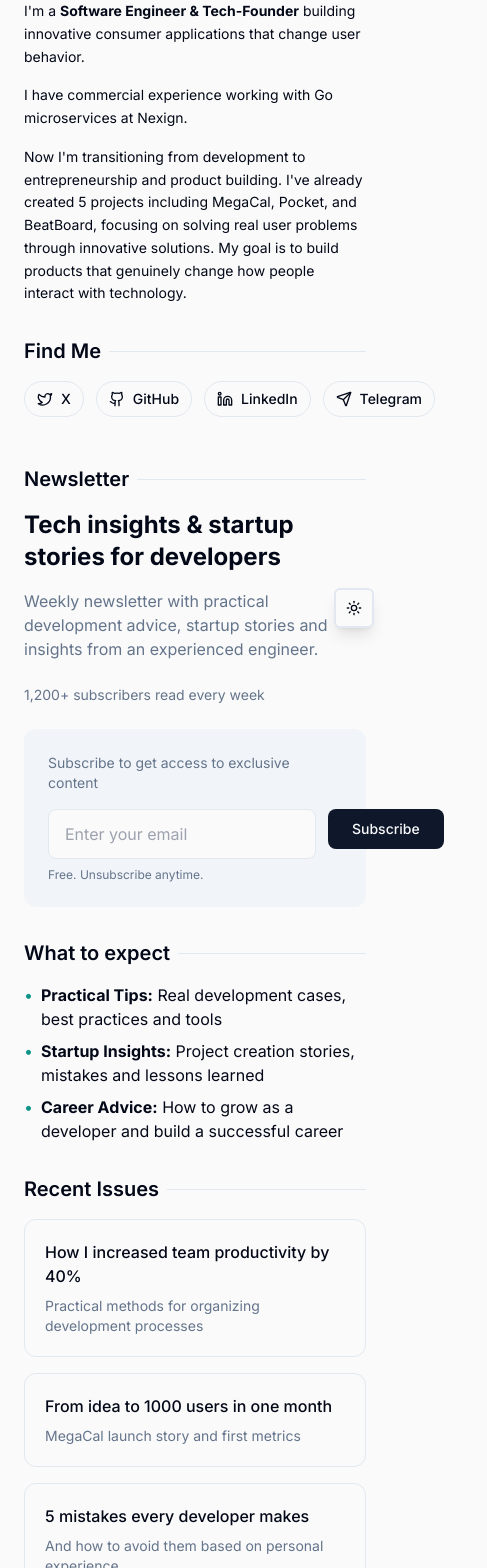
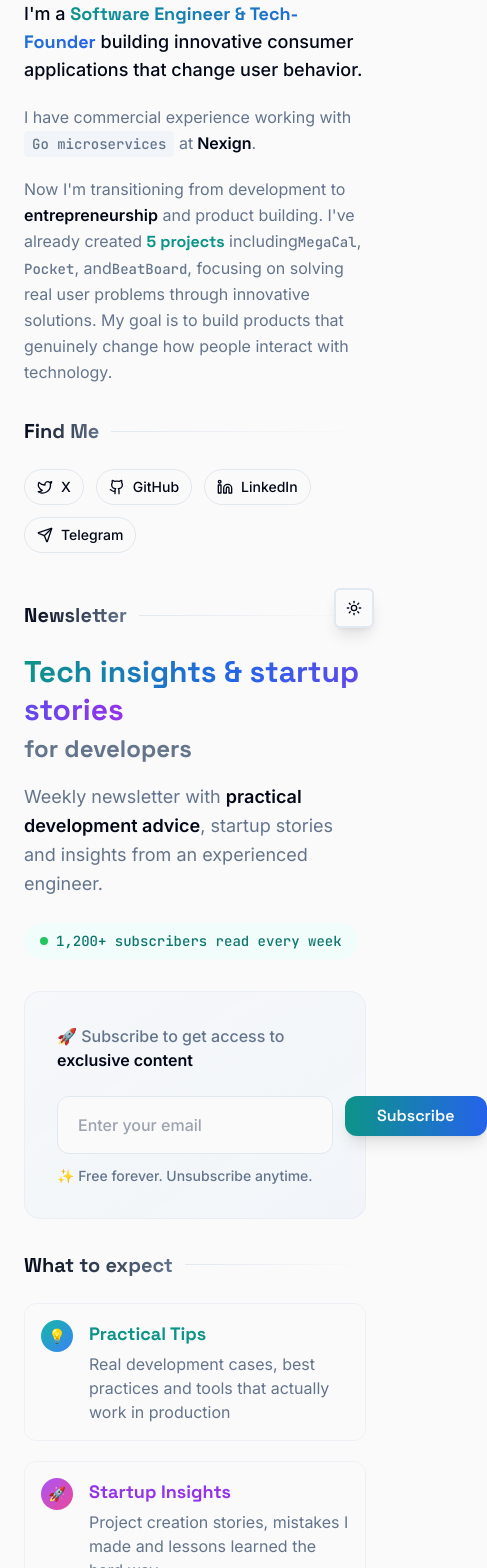
Before and after one commit to greenblat17/resume-, a Next.js app: page /newsletter in a window 390 px wide. Shown: the part 200-1768 px from the top of the page, 487 px wide, since content can reach past the window. Built offline with nearby package versions, Linux system fonts and the light colour scheme.

Commit message:
Enhance typography and styling across newsletter components; update font families in Tailwind config, improve header and expectation sections with gradients and responsive design, and refine recent issues section for better visual hierarchy and user engagement.

```diff
--- a/app/layout.tsx
+++ b/app/layout.tsx
@@ -1,11 +1,24 @@
 import type React from "react";
 import type { Metadata } from "next";
-import { Inter } from "next/font/google";
+import { Inter, Space_Grotesk, JetBrains_Mono } from "next/font/google";
 import "./globals.css";
 import { ThemeProvider } from "@/components/theme-provider";
 import { ThemeToggle } from "@/components/theme-toggle";
 
-const inter = Inter({ subsets: ["latin"] });
+const inter = Inter({
+  subsets: ["latin"],
+  variable: "--font-inter",
+});
+
+const spaceGrotesk = Space_Grotesk({
+  subsets: ["latin"],
+  variable: "--font-space-grotesk",
+});
+
+const jetbrainsMono = JetBrains_Mono({
+  subsets: ["latin"],
+  variable: "--font-jetbrains-mono",
+});
 
 export const metadata: Metadata = {
   title: "Alexander Zhuravlev | Software Engineer & Tech-Founder",
@@ -24,7 +37,9 @@ export default function RootLayout({
       <head>
         <link rel="icon" href="/ava2.jpg" />
       </head>
-      <body className={inter.className}>
+      <body
+        className={`${inter.variable} ${spaceGrotesk.variable} ${jetbrainsMono.variable} font-sans`}
+      >
         <ThemeProvider
           attribute="class"
           defaultTheme="system"
--- a/components/newsletter/NewsletterExpectationsSection.tsx
+++ b/components/newsletter/NewsletterExpectationsSection.tsx
@@ -1,32 +1,55 @@
 export function NewsletterExpectationsSection() {
   return (
     <div>
-      <div className="flex items-center gap-2 mb-4">
-        <h3 className="text-xl font-semibold">What to expect</h3>
-        <div className="h-px bg-border flex-grow"></div>
+      <div className="flex items-center gap-3 mb-6">
+        <h3 className="text-xl font-heading font-bold bg-gradient-to-r from-foreground to-muted-foreground bg-clip-text text-transparent">
+          What to expect
+        </h3>
+        <div className="h-px bg-gradient-to-r from-border to-transparent flex-grow"></div>
       </div>
 
-      <ul className="space-y-2 mb-8">
-        <li className="flex items-start">
-          <span className="mr-2 text-teal-600">•</span>
-          <span>
-            <strong>Practical Tips:</strong> Real development cases, best
-            practices and tools
-          </span>
+      <ul className="space-y-5 mb-8">
+        <li className="flex items-start gap-4 p-4 rounded-xl border border-border/50 hover:border-teal-200 dark:hover:border-teal-800 transition-all duration-200 hover:shadow-sm">
+          <div className="flex-shrink-0 w-8 h-8 bg-gradient-to-br from-teal-500 to-blue-500 rounded-full flex items-center justify-center text-white font-bold text-sm">
+            💡
+          </div>
+          <div>
+            <span className="font-heading font-bold text-teal-600 text-lg">
+              Practical Tips
+            </span>
+            <p className="text-muted-foreground mt-1">
+              Real development cases, best practices and tools that actually
+              work in production
+            </p>
+          </div>
         </li>
-        <li className="flex items-start">
-          <span className="mr-2 text-teal-600">•</span>
-          <span>
-            <strong>Startup Insights:</strong> Project creation stories,
-            mistakes and lessons learned
-          </span>
+        <li className="flex items-start gap-4 p-4 rounded-xl border border-border/50 hover:border-teal-200 dark:hover:border-teal-800 transition-all duration-200 hover:shadow-sm">
+          <div className="flex-shrink-0 w-8 h-8 bg-gradient-to-br from-purple-500 to-pink-500 rounded-full flex items-center justify-center text-white font-bold text-sm">
+            🚀
+          </div>
+          <div>
+            <span className="font-heading font-bold text-purple-600 text-lg">
+              Startup Insights
+            </span>
+            <p className="text-muted-foreground mt-1">
+              Project creation stories, mistakes I made and lessons learned the
+              hard way
+            </p>
+          </div>
         </li>
-        <li className="flex items-start">
-          <span className="mr-2 text-teal-600">•</span>
-          <span>
-            <strong>Career Advice:</strong> How to grow as a developer and build
-            a successful career
-          </span>
+        <li className="flex items-start gap-4 p-4 rounded-xl border border-border/50 hover:border-teal-200 dark:hover:border-teal-800 transition-all duration-200 hover:shadow-sm">
+          <div className="flex-shrink-0 w-8 h-8 bg-gradient-to-br from-blue-500 to-indigo-500 rounded-full flex items-center justify-center text-white font-bold text-sm">
+            📈
+          </div>
+          <div>
+            <span className="font-heading font-bold text-blue-600 text-lg">
+              Career Advice
+            </span>
+            <p className="text-muted-foreground mt-1">
+              How to grow as a developer and build a successful tech career
+              without burning out
+            </p>
+          </div>
         </li>
       </ul>
     </div>
--- a/components/newsletter/NewsletterHeaderSection.tsx
+++ b/components/newsletter/NewsletterHeaderSection.tsx
@@ -3,37 +3,56 @@ import { Button } from "@/components/ui/button";
 export function NewsletterHeaderSection() {
   return (
     <div>
-      <div className="flex items-center gap-2 mb-4">
-        <h2 className="text-xl font-semibold">Newsletter</h2>
-        <div className="h-px bg-border flex-grow"></div>
+      <div className="flex items-center gap-3 mb-6">
+        <h2 className="text-xl font-heading font-bold bg-gradient-to-r from-foreground to-muted-foreground bg-clip-text text-transparent">
+          Newsletter
+        </h2>
+        <div className="h-px bg-gradient-to-r from-border to-transparent flex-grow"></div>
       </div>
-      <h3 className="text-2xl font-bold mb-4">
-        Tech insights & startup stories for developers
+      <h3 className="text-3xl font-heading font-bold mb-4 leading-tight">
+        <span className="bg-gradient-to-r from-teal-600 via-blue-600 to-purple-600 bg-clip-text text-transparent">
+          Tech insights & startup stories
+        </span>
+        <br />
+        <span className="text-2xl text-muted-foreground">for developers</span>
       </h3>
-      <p className="text-muted-foreground mb-6">
-        Weekly newsletter with practical development advice, startup stories and
-        insights from an experienced engineer.
+      <p className="text-lg text-muted-foreground mb-6 leading-relaxed">
+        Weekly newsletter with{" "}
+        <span className="font-semibold text-foreground">
+          practical development advice
+        </span>
+        , startup stories and insights from an experienced engineer.
       </p>
 
-      <p className="text-sm text-muted-foreground mb-6">
-        1,200+ subscribers read every week
-      </p>
+      <div className="mb-8">
+        <div className="inline-flex items-center gap-2 bg-teal-50 dark:bg-teal-950/30 px-4 py-2 rounded-full">
+          <div className="w-2 h-2 bg-green-500 rounded-full animate-pulse"></div>
+          <p className="text-sm font-mono font-medium text-teal-700 dark:text-teal-300">
+            1,200+ subscribers read every week
+          </p>
+        </div>
+      </div>
 
       {/* Newsletter signup form */}
-      <div className="bg-muted rounded-xl p-6 mb-8">
-        <p className="text-sm text-muted-foreground mb-4">
-          Subscribe to get access to exclusive content
+      <div className="bg-gradient-to-br from-muted/50 to-muted rounded-2xl p-8 mb-8 border border-border/50">
+        <p className="text-base text-muted-foreground mb-6 font-medium">
+          🚀 Subscribe to get access to{" "}
+          <span className="font-semibold text-foreground">
+            exclusive content
+          </span>
         </p>
         <div className="flex gap-3">
           <input
             type="email"
             placeholder="Enter your email"
-            className="flex-1 px-4 py-3 border border-input rounded-lg focus:outline-none focus:ring-2 focus:ring-ring focus:border-transparent bg-background"
+            className="flex-1 px-5 py-4 border border-input rounded-xl focus:outline-none focus:ring-2 focus:ring-teal-500/20 focus:border-teal-500 bg-background text-base font-medium transition-all duration-200"
           />
-          <Button className="px-6 py-3 rounded-lg">Subscribe</Button>
+          <Button className="px-8 py-4 rounded-xl font-heading font-semibold text-base bg-gradient-to-r from-teal-600 to-blue-600 hover:from-teal-700 hover:to-blue-700 transition-all duration-200 shadow-lg hover:shadow-xl">
+            Subscribe
+          </Button>
         </div>
-        <p className="text-xs text-muted-foreground mt-2">
-          Free. Unsubscribe anytime.
+        <p className="text-sm text-muted-foreground mt-3 font-medium">
+          ✨ Free forever. Unsubscribe anytime.
         </p>
       </div>
     </div>
--- a/components/newsletter/NewsletterProfileSection.tsx
+++ b/components/newsletter/NewsletterProfileSection.tsx
@@ -16,38 +16,57 @@ export function NewsletterProfileSection() {
           />
         </div>
 
-        <div className="space-y-4 text-sm leading-relaxed">
-          <p>
-            I'm a <strong>Software Engineer & Tech-Founder</strong> building
-            innovative consumer applications that change user behavior.
+        <div className="space-y-5 text-base leading-relaxed">
+          <p className="text-lg font-medium">
+            I'm a{" "}
+            <span className="font-heading font-bold text-teal-600 bg-gradient-to-r from-teal-600 to-blue-600 bg-clip-text text-transparent">
+              Software Engineer & Tech-Founder
+            </span>{" "}
+            building innovative consumer applications that change user behavior.
           </p>
 
-          <p>
-            I have commercial experience working with Go microservices at
-            Nexign.
+          <p className="text-muted-foreground">
+            I have commercial experience working with{" "}
+            <span className="font-mono text-sm bg-muted px-2 py-1 rounded font-medium">
+              Go microservices
+            </span>{" "}
+            at
+            <span className="font-semibold text-foreground"> Nexign</span>.
           </p>
 
-          <p>
-            Now I'm transitioning from development to entrepreneurship and
-            product building. I've already created 5 projects including MegaCal,
-            Pocket, and BeatBoard, focusing on solving real user problems
-            through innovative solutions. My goal is to build products that
-            genuinely change how people interact with technology.
+          <p className="text-muted-foreground leading-relaxed">
+            Now I'm transitioning from development to{" "}
+            <span className="font-semibold text-foreground">
+              entrepreneurship
+            </span>{" "}
+            and product building. I've already created{" "}
+            <span className="font-heading font-bold text-teal-600">
+              5 projects
+            </span>{" "}
+            including
+            <span className="font-mono text-sm font-medium">MegaCal</span>,{" "}
+            <span className="font-mono text-sm font-medium">Pocket</span>, and
+            <span className="font-mono text-sm font-medium">BeatBoard</span>,
+            focusing on solving real user problems through innovative solutions.
+            My goal is to build products that genuinely change how people
+            interact with technology.
           </p>
         </div>
       </div>
 
       <div>
-        <div className="flex items-center gap-2 mb-4">
-          <h3 className="text-xl font-semibold">Find Me</h3>
-          <div className="h-px bg-border flex-grow"></div>
+        <div className="flex items-center gap-3 mb-6">
+          <h3 className="text-xl font-heading font-bold bg-gradient-to-r from-foreground to-muted-foreground bg-clip-text text-transparent">
+            Find Me
+          </h3>
+          <div className="h-px bg-gradient-to-r from-border to-transparent flex-grow"></div>
         </div>
-        <div className="flex gap-3">
+        <div className="flex gap-3 flex-wrap">
           <Button
             asChild
             variant="outline"
             size="sm"
-            className="gap-2 rounded-full"
+            className="gap-2 rounded-full font-medium hover:bg-teal-50 hover:border-teal-200 dark:hover:bg-teal-950 transition-all duration-200"
           >
             <a
               href="https://x.com/jurhasha"
@@ -62,7 +81,7 @@ export function NewsletterProfileSection() {
             asChild
             variant="outline"
             size="sm"
-            className="gap-2 rounded-full"
+            className="gap-2 rounded-full font-medium hover:bg-teal-50 hover:border-teal-200 dark:hover:bg-teal-950 transition-all duration-200"
           >
             <a
               href="https://github.com/greenblat17"
@@ -77,7 +96,7 @@ export function NewsletterProfileSection() {
             asChild
             variant="outline"
             size="sm"
-            className="gap-2 rounded-full"
+            className="gap-2 rounded-full font-medium hover:bg-teal-50 hover:border-teal-200 dark:hover:bg-teal-950 transition-all duration-200"
           >
             <a
               href="https://linkedin.com/in/alexander-zhuravlev"
@@ -92,7 +111,7 @@ export function NewsletterProfileSection() {
             asChild
             variant="outline"
             size="sm"
-            className="gap-2 rounded-full"
+            className="gap-2 rounded-full font-medium hover:bg-teal-50 hover:border-teal-200 dark:hover:bg-teal-950 transition-all duration-200"
           >
             <a
               href="https://t.me/greenblat"
--- a/components/newsletter/NewsletterRecentIssuesSection.tsx
+++ b/components/newsletter/NewsletterRecentIssuesSection.tsx
@@ -1,42 +1,66 @@
 export function NewsletterRecentIssuesSection() {
   return (
     <div>
-      <div className="flex items-center gap-2 mb-4">
-        <h3 className="text-xl font-semibold">Recent Issues</h3>
-        <div className="h-px bg-border flex-grow"></div>
+      <div className="flex items-center gap-3 mb-6">
+        <h3 className="text-xl font-heading font-bold bg-gradient-to-r from-foreground to-muted-foreground bg-clip-text text-transparent">
+          Recent Issues
+        </h3>
+        <div className="h-px bg-gradient-to-r from-border to-transparent flex-grow"></div>
       </div>
 
       <div className="space-y-4">
-        <div className="border rounded-xl p-5 hover:shadow-md transition-all hover:border-teal-200">
-          <div className="mb-2">
-            <h4 className="font-medium text-base">
+        <div className="group border border-border/50 rounded-2xl p-6 hover:shadow-xl transition-all duration-300 hover:border-teal-200 dark:hover:border-teal-700 hover:-translate-y-1 bg-gradient-to-br from-background to-muted/20">
+          <div className="mb-3">
+            <div className="flex items-center gap-2 mb-2">
+              <div className="w-2 h-2 bg-green-500 rounded-full"></div>
+              <span className="text-xs font-mono font-medium text-muted-foreground uppercase tracking-wider">
+                Latest
+              </span>
+            </div>
+            <h4 className="font-heading font-bold text-lg group-hover:text-teal-600 transition-colors duration-200">
               How I increased team productivity by 40%
             </h4>
           </div>
-          <p className="text-sm text-muted-foreground">
-            Practical methods for organizing development processes
+          <p className="text-muted-foreground leading-relaxed">
+            Practical methods for organizing development processes that actually
+            work in real teams
           </p>
         </div>
 
-        <div className="border rounded-xl p-5 hover:shadow-md transition-all hover:border-teal-200">
-          <div className="mb-2">
-            <h4 className="font-medium text-base">
+        <div className="group border border-border/50 rounded-2xl p-6 hover:shadow-xl transition-all duration-300 hover:border-purple-200 dark:hover:border-purple-700 hover:-translate-y-1 bg-gradient-to-br from-background to-muted/20">
+          <div className="mb-3">
+            <div className="flex items-center gap-2 mb-2">
+              <div className="w-2 h-2 bg-purple-500 rounded-full"></div>
+              <span className="text-xs font-mono font-medium text-muted-foreground uppercase tracking-wider">
+                Popular
+              </span>
+            </div>
+            <h4 className="font-heading font-bold text-lg group-hover:text-purple-600 transition-colors duration-200">
               From idea to 1000 users in one month
             </h4>
           </div>
-          <p className="text-sm text-muted-foreground">
-            MegaCal launch story and first metrics
+          <p className="text-muted-foreground leading-relaxed">
+            <span className="font-mono text-sm font-medium">MegaCal</span>{" "}
+            launch story and first metrics — the good, the bad, and the
+            unexpected
           </p>
         </div>
 
-        <div className="border rounded-xl p-5 hover:shadow-md transition-all hover:border-teal-200">
-          <div className="mb-2">
-            <h4 className="font-medium text-base">
+        <div className="group border border-border/50 rounded-2xl p-6 hover:shadow-xl transition-all duration-300 hover:border-blue-200 dark:hover:border-blue-700 hover:-translate-y-1 bg-gradient-to-br from-background to-muted/20">
+          <div className="mb-3">
+            <div className="flex items-center gap-2 mb-2">
+              <div className="w-2 h-2 bg-blue-500 rounded-full"></div>
+              <span className="text-xs font-mono font-medium text-muted-foreground uppercase tracking-wider">
+                Essential
+              </span>
+            </div>
+            <h4 className="font-heading font-bold text-lg group-hover:text-blue-600 transition-colors duration-200">
               5 mistakes every developer makes
             </h4>
           </div>
-          <p className="text-sm text-muted-foreground">
-            And how to avoid them based on personal experience
+          <p className="text-muted-foreground leading-relaxed">
+            And how to avoid them based on personal experience (spoiler: I made
+            all of them)
           </p>
         </div>
       </div>
--- a/tailwind.config.ts
+++ b/tailwind.config.ts
@@ -1,4 +1,4 @@
-import type { Config } from "tailwindcss"
+import type { Config } from "tailwindcss";
 
 const config = {
   darkMode: ["class"],
@@ -19,6 +19,11 @@ const config = {
       },
     },
     extend: {
+      fontFamily: {
+        sans: ["var(--font-inter)", "system-ui", "sans-serif"],
+        heading: ["var(--font-space-grotesk)", "system-ui", "sans-serif"],
+        mono: ["var(--font-jetbrains-mono)", "monospace"],
+      },
       colors: {
         border: "hsl(var(--border))",
         input: "hsl(var(--input))",
@@ -92,6 +97,6 @@ const config = {
     },
   },
   plugins: [require("tailwindcss-animate")],
-} satisfies Config
+} satisfies Config;
 
-export default config
+export default config;
```
